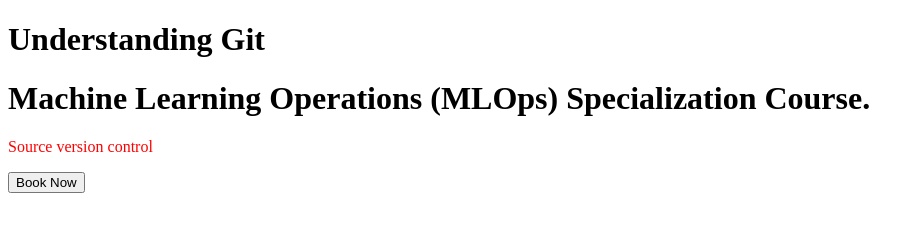
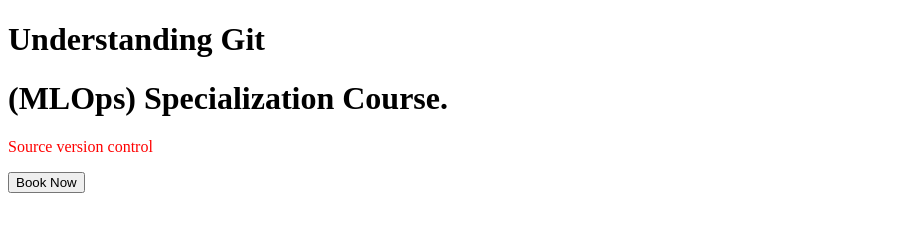
Before and after one commit to 03sarath/git-hands-on-july, a plain HTML site: page index.html in a window 1280 px wide. Shown: the whole page, without its empty margins (0-924 px from the left). Drawn offline with Linux system fonts and the light colour scheme.

Commit message:
Chnaghes

```diff
--- a/index.html
+++ b/index.html
@@ -4,7 +4,7 @@
 
 <body>
     <h1>Understanding Git</h1>
-    <h1>Machine Learning Operations (MLOps) Specialization Course.</h1>
+    <h1>(MLOps) Specialization Course.</h1>
     <p style="color:red">Source version control</p>
     <button>Book Now</button>
 </body>
```
